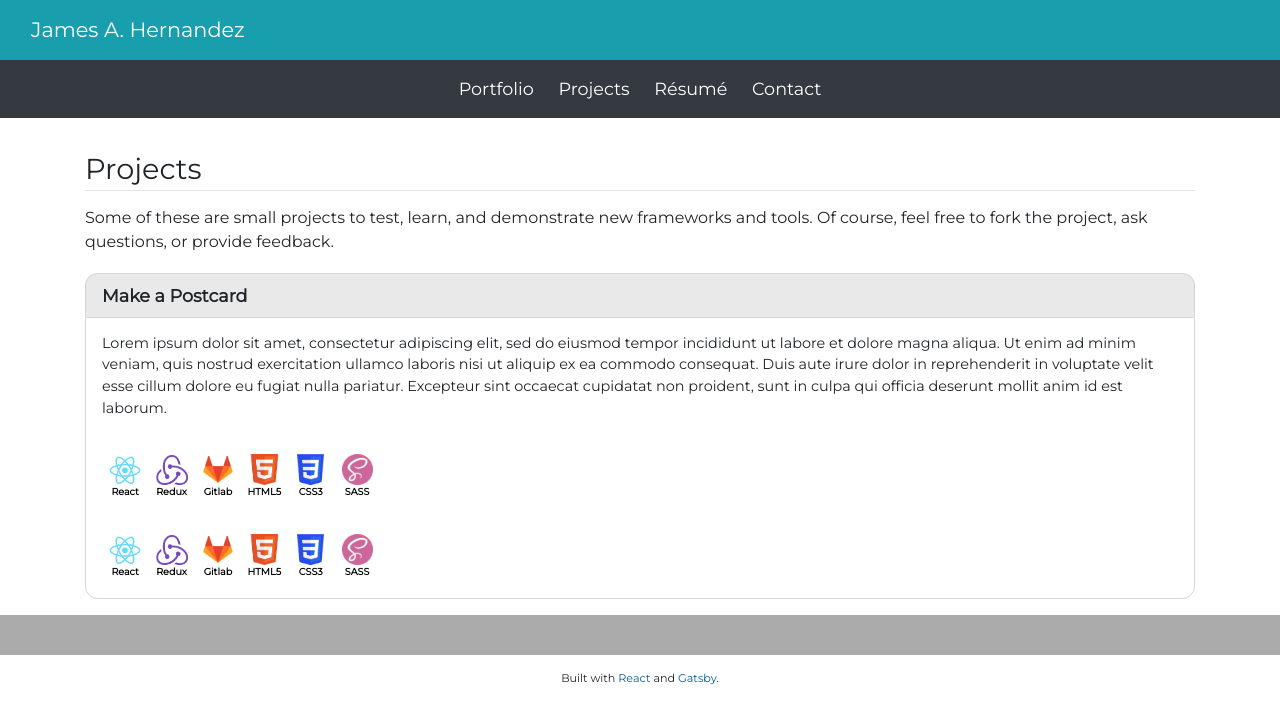
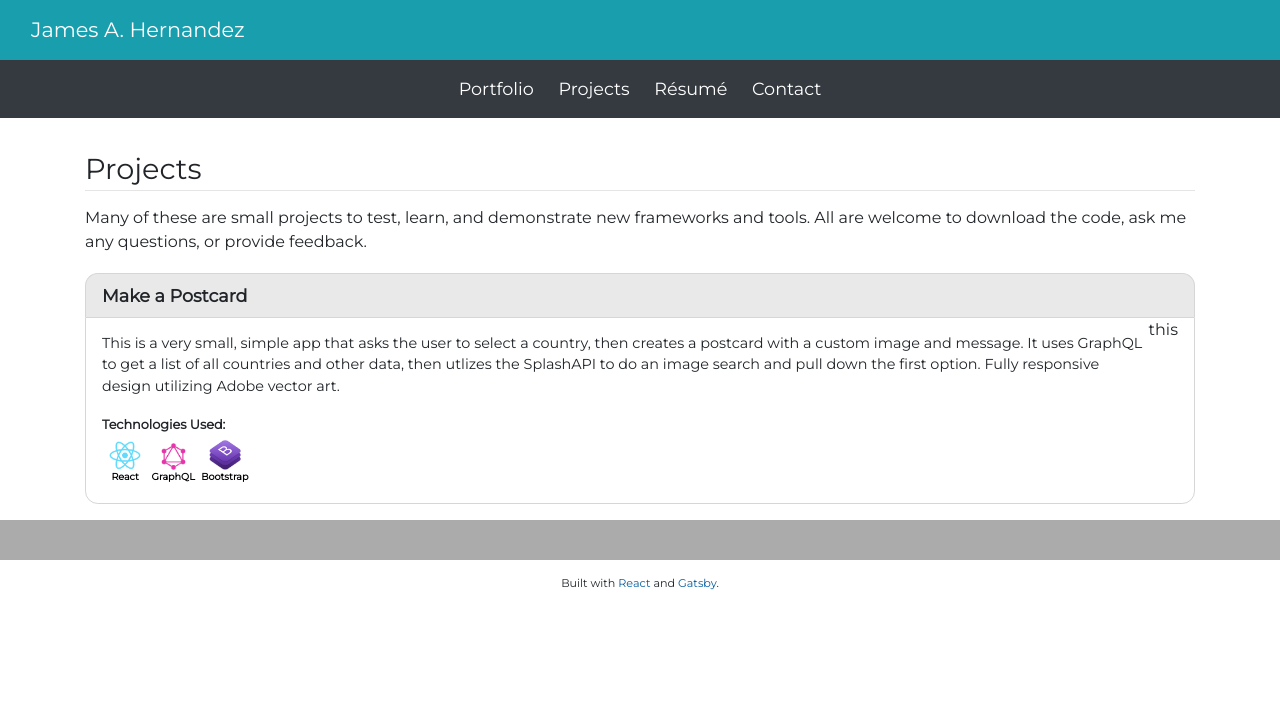
Before and after one commit to jahtx/pfolio-site-gats, a Gatsby site: page /projects in a window 1280 px wide. Built offline with nearby package versions, Linux system fonts and the light colour scheme; Gatsby itself is replaced by a stand-in of ours.

Commit message:
componetized TechUsed

```diff
--- a/src/components/common/TechMiniCard/TechMiniCard.js
+++ b/src/components/common/TechMiniCard/TechMiniCard.js
@@ -3,7 +3,6 @@ import PropTypes from 'prop-types'
 import { graphql, useStaticQuery } from 'gatsby'
 import { GatsbyImage, getImage } from 'gatsby-plugin-image'
 import './techminicard.scss'
-// import { techListData } from '../../../data/techList'
 
 /**
  *
@@ -171,6 +170,17 @@ const TechMiniCard = ({ tech }) => {
             )
           }
         }
+        graphqlLogo: file(relativePath: { eq: "dev-logos/graphql-logo.png" }) {
+          childImageSharp {
+            gatsbyImageData(
+              quality: 85
+              width: 27
+              placeholder: BLURRED
+              formats: [WEBP]
+              layout: CONSTRAINED
+            )
+          }
+        }
         whammyDude: file(relativePath: { eq: "whammy.png" }) {
           childImageSharp {
             gatsbyImageData(
@@ -199,6 +209,7 @@ const TechMiniCard = ({ tech }) => {
   const wpLogo = data.wpLogo
   const linuxLogo = data.linuxLogo
   const jsLogo = data.jsLogo
+  const graphqlLogo = data.graphqlLogo
   const whammyDude = data.whammyDude
 
   const renderSwitch = param => {
@@ -283,6 +294,12 @@ const TechMiniCard = ({ tech }) => {
           weblink: 'https://linuxfoundation.org/',
           altText: 'Linux',
         }
+      case 'GraphQL':
+        return {
+          image: graphqlLogo,
+          weblink: 'https://graphql.org/',
+          altText: 'GraphQL',
+        }
       case 'JavaScript':
         return {
           image: jsLogo,
--- a/src/components/common/TechUsed/TechUsed.js
+++ b/src/components/common/TechUsed/TechUsed.js
@@ -1,11 +1,14 @@
 import React from 'react'
 import PropTypes from 'prop-types'
 import TechMiniCard from '../TechMiniCard/TechMiniCard'
-import '../../../styles/includeInAll/index.scss'
+// import '../../../styles/includeInAll/index.scss'
+import './techused.scss'
 import { nanoid } from 'nanoid'
 
 const TechUsed = ({ technologies }) => {
   return (
+    <React.Fragment>
+      <span className="techUsed">Technologies Used:</span>
       <div className="miniCardSection">
         {technologies &&
           technologies.map(tech => {
@@ -17,6 +20,7 @@ const TechUsed = ({ technologies }) => {
             )
           })}
       </div>
+    </React.Fragment>
   )
 }
 
--- a/src/components/common/TechUsed/techused.scss
+++ b/src/components/common/TechUsed/techused.scss
@@ -0,0 +1,12 @@
+.miniCardSection {
+  display: flex;
+  flex-direction: row;
+  flex-wrap: wrap;
+  margin: 0;
+  padding: 0;
+  // background-color: silver;
+}
+.techUsed {
+  font-size: 0.8rem;
+  font-weight: bold;
+}
--- a/src/components/theme/Footer/Footer.jsx
+++ b/src/components/theme/Footer/Footer.jsx
@@ -26,12 +26,12 @@ const Footer = props => {
       {props.showVaccineMessage ? (
         <div className="vaccineAdvocacy">
           <a
-            href="https://www.cdc.gov/coronavirus/2019-nCoV/index.html"
+            href="https://www.cdc.gov/coronavirus/2019-ncov/vaccines/How-Do-I-Get-a-COVID-19-Vaccine.html"
             className="vaccineLink"
             target="_blank"
             rel="noopener noreferrer"
           >
-            Where to get Vaccinated for Covid-19
+            Where to get vaccinated for Covid-19
           </a>
         </div>
       ) : null}
--- a/src/pages/projects.js
+++ b/src/pages/projects.js
@@ -1,6 +1,5 @@
 import React from 'react'
 import MainLayout from '../layouts/MainLayout/MainLayout'
-import TechMiniCard from '../components/common/TechMiniCard/TechMiniCard'
 import TechUsed from '../components/common/TechUsed/TechUsed'
 import Container from 'react-bootstrap/Container'
 import '../styles/projectsPage.scss'
@@ -13,34 +12,26 @@ const ProjectsPage = () => (
     </Container>
     <div className="container-sm">
       <p>
-        Some of these are small projects to test, learn, and demonstrate new
-        frameworks and tools. Of course, feel free to fork the project, ask
+        Many of these are small projects to test, learn, and demonstrate new
+        frameworks and tools. All are welcome to download the code, ask me any
         questions, or provide feedback.
       </p>
       <div className="projectCard__top">
         <h2>Make a Postcard</h2>
       </div>
       <div className="projectCard__bottom">
-        <p>
-          Lorem ipsum dolor sit amet, consectetur adipiscing elit, sed do
-          eiusmod tempor incididunt ut labore et dolore magna aliqua. Ut enim ad
-          minim veniam, quis nostrud exercitation ullamco laboris nisi ut
-          aliquip ex ea commodo consequat. Duis aute irure dolor in
-          reprehenderit in voluptate velit esse cillum dolore eu fugiat nulla
-          pariatur. Excepteur sint occaecat cupidatat non proident, sunt in
-          culpa qui officia deserunt mollit anim id est laborum.
-        </p>
-        <TechUsed
-          technologies={['React', 'Redux', 'Gitlab', 'HTML5', 'CSS3', 'SASS']}
-        ></TechUsed>
-        <div className="miniCardSection">
-          <TechMiniCard tech="React" />
-          <TechMiniCard tech="Redux" />
-          <TechMiniCard tech="Gitlab" />
-          <TechMiniCard tech="HTML5" />
-          <TechMiniCard tech="CSS3" />
-          <TechMiniCard tech="SASS" />
+        <div className="left">
+          {' '}
+          <p>
+            This is a very small, simple app that asks the user to select a
+            country, then creates a postcard with a custom image and message. It
+            uses GraphQL to get a list of all countries and other data, then
+            utlizes the SplashAPI to do an image search and pull down the first
+            option. Fully responsive design utilizing Adobe vector art.
+          </p>
+          <TechUsed technologies={['React', 'GraphQL', 'Bootstrap']} />
         </div>
+        <div className="right">this</div>
       </div>
     </div>
   </MainLayout>
--- a/src/styles/includeInAll/all/utilities.scss
+++ b/src/styles/includeInAll/all/utilities.scss
@@ -1,5 +1,5 @@
 @mixin border_guide {
-  //box-shadow: inset 0px 0px 0px 0.5px $light-grey;
+  // box-shadow: inset 0px 0px 0px 0.5px $light-grey;
 }
 div {
   @include border_guide;
@@ -29,11 +29,3 @@ h1.mainHeading {
   background-repeat: repeat-y;
   background-position: right 4rem;
 }
-
-.miniCardSection {
-  display: flex;
-  flex-direction: row;
-  flex-wrap: wrap;
-  margin: 1rem 0 0 0;
-  padding: 0;
-}
--- a/src/styles/projectsPage.scss
+++ b/src/styles/projectsPage.scss
@@ -25,6 +25,11 @@ $fav_border: 1px solid #d6d6d6;
     border-bottom-right-radius: $fav_radius;
     padding: 0 1em 0.2rem 1em;
     margin-bottom: 1rem;
+    display: flex;
+    flex-flow: row;
+    .left {
+      display: block;
+    }
     p {
       font-size: 0.9rem;
     }
--- a/src/styles/resumePage.scss
+++ b/src/styles/resumePage.scss
@@ -1,6 +1,6 @@
 @import './standard/general.scss';
 
-$fav_radius: 1rem;
+$fav_radius: 0.8rem;
 $fav_border: 1px solid #d6d6d6;
 
 .resumePage {
```
Also changed, not shown: src/pages/resume.js (+34 -40 lines), src/images/dev-logos/graphql-logo.png (added). Lines whose indentation alone changed are shown as unchanged.
